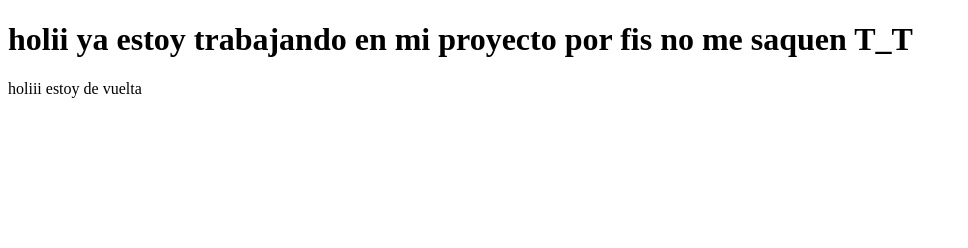
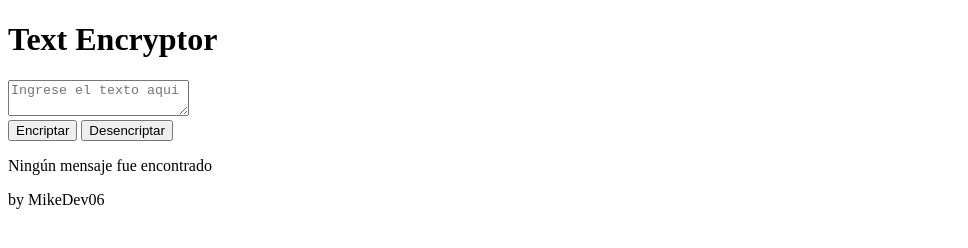
Before and after one commit to MikeDev206/challengeTextEncryptor, a plain HTML site: page index.html in a window 1280 px wide. Shown: the whole page, without its empty margins (0-968 px from the left). Drawn offline with Linux system fonts and the light colour scheme.

Commit message:
html done

```diff
--- a/index.html
+++ b/index.html
@@ -7,8 +7,21 @@
 	<link rel="stylesheet" href="/styles/main.css">
 </head>
 <body>
-	<h1>holii ya estoy trabajando en mi proyecto por fis no me saquen T_T</h1>
-holiii estoy de vuelta
+	<div class="container">
+		<h1>Text Encryptor</h1>
+		<textarea id="inputText" placeholder="Ingrese el texto aqui"></textarea>
+		<div class="buttons">
+			<button id="encryptBtn">Encriptar</button>
+			<button id="decryptBtn">Desencriptar</button>
+		</div>
+		<div id="outputArea">
+			<p id="outputText">Ningún mensaje fue encontrado</p>
+		</div>
+		<button id="copyBtn" style="display: none;">Copiar</button>
+	</div>
+	<footer>
+		<p>by MikeDev06</p>
+	</footer>
 	<script src="/scripts/main.js"></script>
 </body>
 </html>
```
